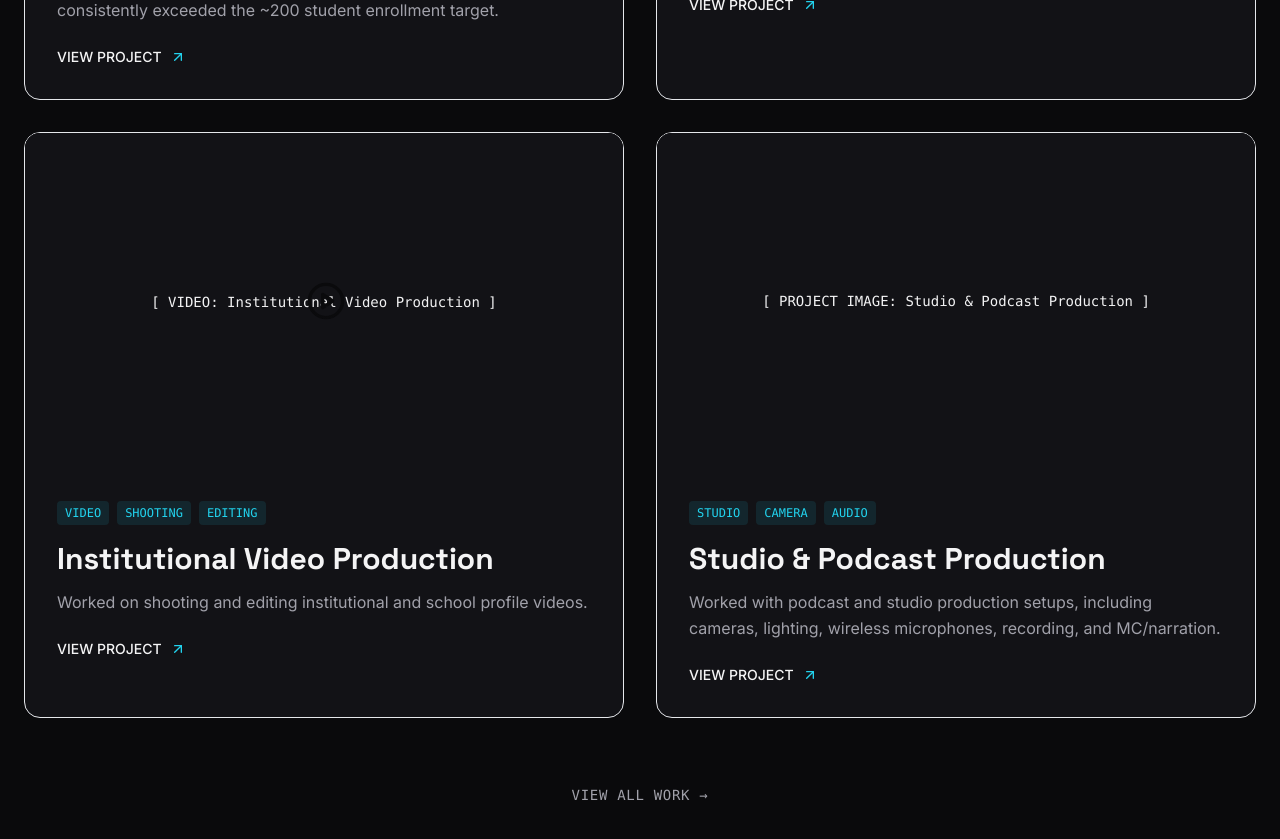
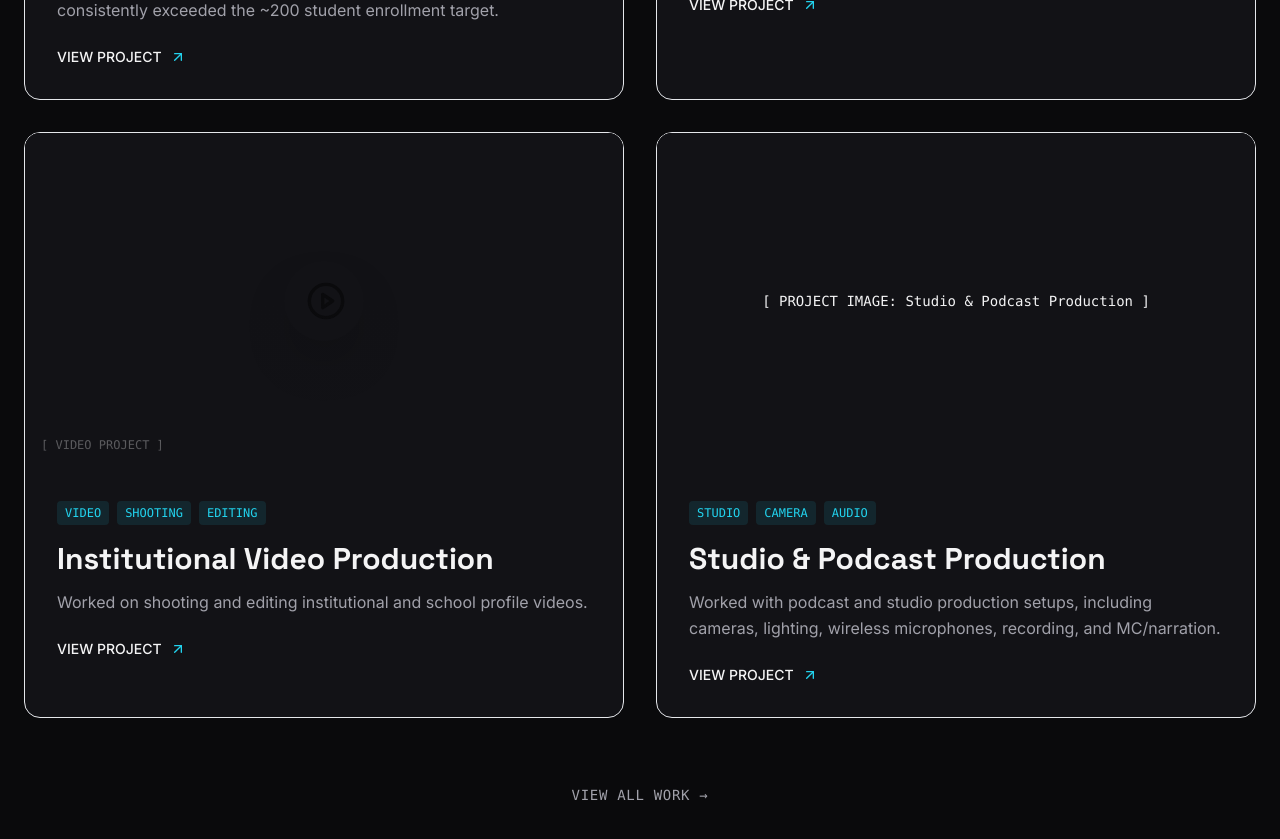
Before and after one commit to afanurkholik/PORTOFOLIOKU, a React (Vite) app: page / in a window 1280 px wide. Shown: the part 2620-3459 px from the top of the page. Built offline with nearby package versions, Linux system fonts and the light colour scheme.

Commit message:
Update 1 Work.jsx

```diff
--- a/src/components/Work.jsx
+++ b/src/components/Work.jsx
@@ -32,19 +32,18 @@ export default function Work() {
               className={`group relative bg-surface border border-border rounded-2xl overflow-hidden hover:border-accent/30 transition-all duration-500 ${index === 0 ? 'md:col-span-2' : ''}`}
             >
               <div className={`relative ${index === 0 ? 'aspect-[21/9]' : 'aspect-[16/9]'} overflow-hidden bg-background`}>
-                {/* Thumbnail Placeholder */}
+                {/* Thumbnail dengan Play Button untuk Video */}
                 <div className="absolute inset-0 flex items-center justify-center bg-surface group-hover:scale-105 transition-transform duration-700">
                   {project.videoUrl ? (
-                    <div className="relative">
-                      <div className="absolute inset-0 flex items-center justify-center">
-                        <button
-                          onClick={() => setSelectedVideo(project.videoUrl)}
-                          className="w-20 h-20 rounded-full bg-accent/90 hover:bg-accent flex items-center justify-center transition-all hover:scale-110 group/btn"
-                        >
-                          <PlayCircle size={40} className="text-background ml-1" />
-                        </button>
-                      </div>
-                      <span className="text-secondary/30 font-mono text-sm">[ VIDEO: {project.title} ]</span>
+                    <div className="relative w-full h-full flex items-center justify-center">
+                      <button
+                        onClick={() => setSelectedVideo(project.videoUrl)}
+                        className="w-20 h-20 rounded-full bg-accent/90 hover:bg-accent flex items-center justify-center transition-all hover:scale-110 group/btn shadow-2xl"
+                        aria-label="Play video"
+                      >
+                        <PlayCircle size={40} className="text-background ml-1" />
+                      </button>
+                      <span className="absolute bottom-4 left-4 text-secondary/30 font-mono text-xs">[ VIDEO PROJECT ]</span>
                     </div>
                   ) : (
                     <span className="text-secondary/30 font-mono text-sm">[ PROJECT IMAGE: {project.title} ]</span>
```
